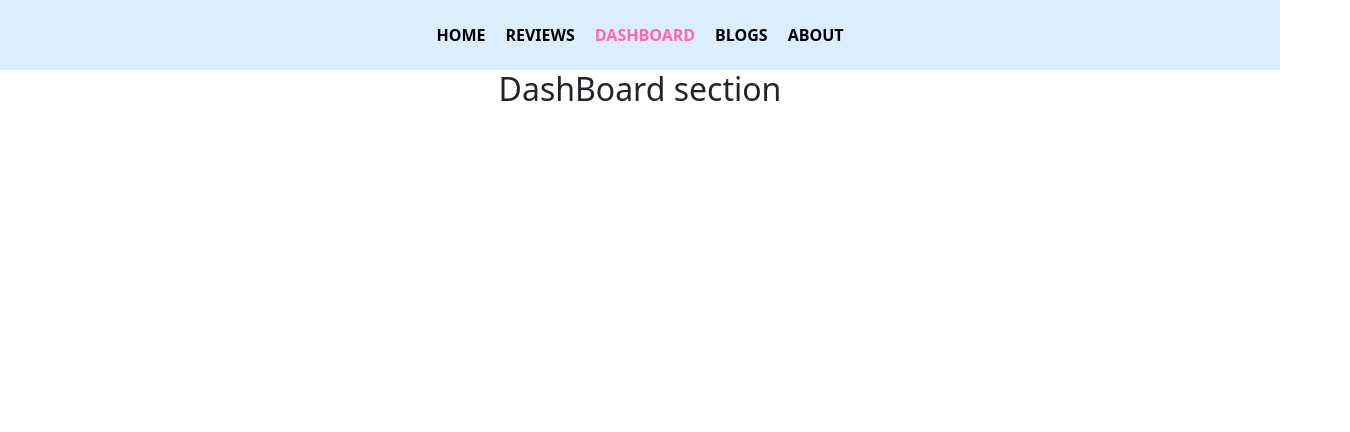
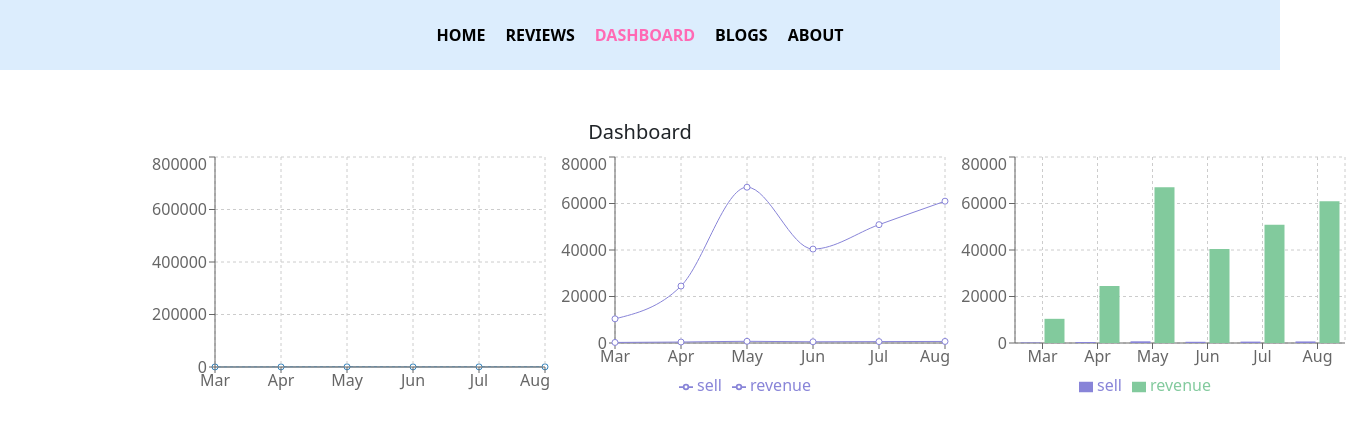
Before and after one commit to codinghuntsman/your-dream-shoes, a React (Create React App) app: page /dashboard in a window 1280 px wide. Shown: the top 432 px of the page, 1350 px wide, since content can reach past the window. Built offline with nearby package versions, Linux system fonts and the light colour scheme.

Commit message:
dashboard added

```diff
--- a/package.json
+++ b/package.json
@@ -12,6 +12,7 @@
     "react-dom": "^18.0.0",
     "react-router-dom": "^6.3.0",
     "react-scripts": "5.0.0",
+    "recharts": "^2.1.9",
     "web-vitals": "^2.1.4"
   },
   "scripts": {
--- /dev/null
+++ b/public/data.json
@@ -0,0 +1,38 @@
+[
+    {
+        "month": "Mar",
+        "investment": 100000,
+        "sell": 241,
+        "revenue": 10401
+    },
+    {
+        "month": "Apr",
+        "investment": 200000,
+        "sell": 423,
+        "revenue": 24500
+    },
+    {
+        "month": "May",
+        "investment": 500000,
+        "sell": 726,
+        "revenue": 67010
+    },
+    {
+        "month": "Jun",
+        "investment": 500000,
+        "sell": 529,
+        "revenue": 40405
+    },
+    {
+        "month": "Jul",
+        "investment": 600000,
+        "sell": 601,
+        "revenue": 50900
+    },
+    {
+        "month": "Aug",
+        "investment": 700000,
+        "sell": 670,
+        "revenue": 61000
+    }
+]
--- /dev/null
+++ b/src/components/Chart/Chart.css
@@ -0,0 +1,7 @@
+.chart-style {
+    display: flex;
+    justify-content: space-evenly;
+    align-items: center;
+    margin-left: 150px;
+    margin-right: 150px;
+}
--- /dev/null
+++ b/src/components/Chart/Chart.js
@@ -0,0 +1,49 @@
+import React, { useEffect, useState } from 'react';
+import { Bar, BarChart, CartesianGrid, Legend, Line, LineChart, Tooltip, XAxis, YAxis } from 'recharts';
+import "./Chart.css";
+const Chart = () => {
+    const [data, setData] = useState([])
+    useEffect(() => {
+        fetch("data.json")
+            .then(res => res.json())
+            .then(data => setData(data))
+    }, [])
+    return (
+        <div className='chart-style'>
+            <div>
+                <LineChart width={400} height={250} data={data}>
+                    <Line dataKey={"sell"} ></Line>
+                    <CartesianGrid strokeDasharray="3 3" />
+                    <XAxis dataKey={"month"}></XAxis>
+                    <YAxis dataKey={"investment"}></YAxis>
+                    <Tooltip />
+                </LineChart>
+            </div>
+            <div>
+                <LineChart width={400} height={250} data={data}>
+                    <CartesianGrid strokeDasharray="3 3" />
+                    <XAxis dataKey="month"></XAxis>
+                    <YAxis />
+                    <Tooltip />
+                    <Legend />
+                    <Line type="monotone" dataKey={"sell"} stroke="#8884d8" ></Line>
+                    <Line type="monotone" dataKey={"revenue"} stroke="#8884d8" ></Line>
+                </LineChart>
+            </div>
+            <div>
+                <BarChart width={400} height={250} data={data}>
+                    <CartesianGrid strokeDasharray="3 3" />
+                    <XAxis dataKey="month"></XAxis>
+                    <YAxis />
+                    <Tooltip />
+                    <Legend />
+                    <Bar dataKey="sell" fill="#8884d8" />
+                    <Bar dataKey="revenue" fill="#82ca9d" />
+                </BarChart>
+            </div>
+
+        </div>
+    );
+};
+
+export default Chart;
--- /dev/null
+++ b/src/components/DashBoard/DashBoard.css
@@ -0,0 +1,3 @@
+.title {
+    margin-top: 50px;
+}
--- a/src/components/DashBoard/DashBoard.js
+++ b/src/components/DashBoard/DashBoard.js
@@ -1,9 +1,12 @@
-import React from 'react';
+import Chart from '../Chart/Chart';
+import "./DashBoard.css";
 
 const DashBoard = () => {
+
     return (
         <div>
-            <h2>DashBoard section</h2>
+            <h5 className='title'>Dashboard</h5>
+            <Chart></Chart>
         </div>
     );
 };
```
Also changed, not shown: 1 other file (tests, documents, lock files or other folders).
